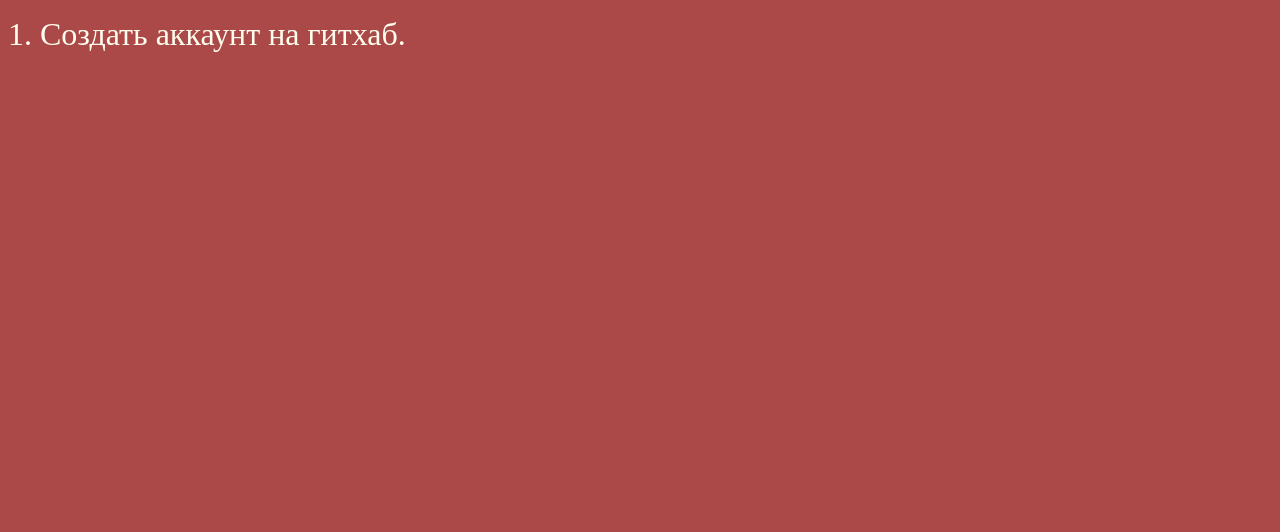
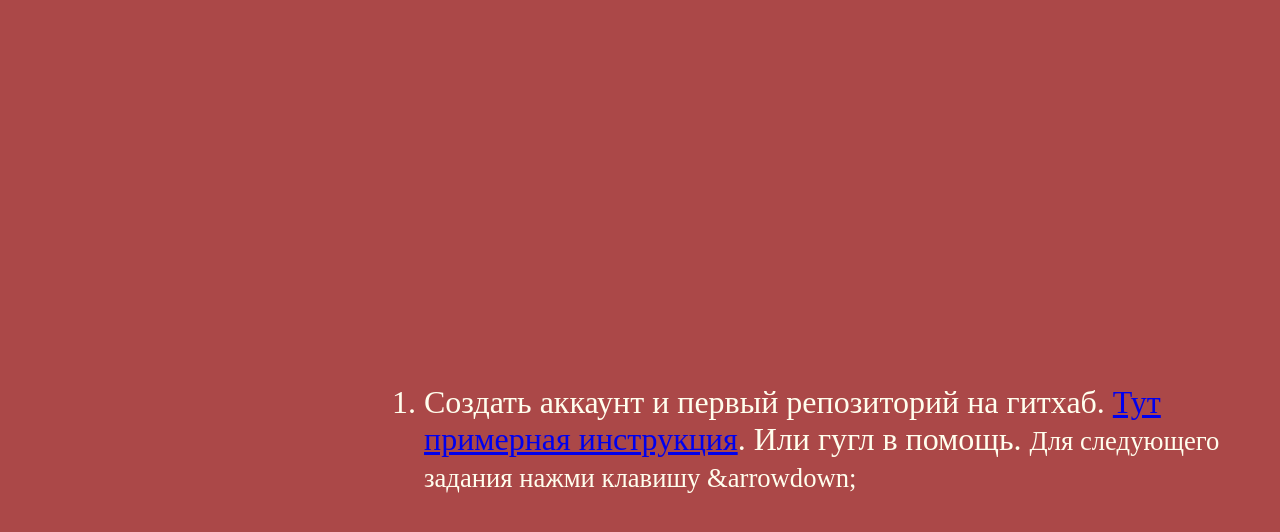
Before and after one commit to aligator28/aligator28.github.io, a plain HTML site: page index.html in a window 1280 px wide. Drawn offline with Linux system fonts and the light colour scheme.

Commit message:
Update index.html

```diff
--- a/index.html
+++ b/index.html
@@ -5,6 +5,7 @@
 	<link rel="stylesheet" type="text/css" href="css/style.css">
 	<title>Scroll</title>
 	<style type="text/css">
+		ol { margin-left: 30%; margin-top: 30%; }
 		ol li { color: #fffeee; font-size: 2em; }
 	</style>
 </head>
@@ -12,7 +13,10 @@
 	<div class="pages _1page" data-id="1">
 		<ol>
 			<li>
-				Создать аккаунт на гитхаб.
+				Создать аккаунт и первый репозиторий на гитхаб.
+				<a href="http://gotit.com.ua/administration-systems-i-services/kak-zalit-proekt-na-github-com.html">Тут примерная инструкция</a>.
+				Или гугл в помощь.
+				<small>Для следующего задания нажми клавишу &arrowdown;</small>
 			</li>
 		</ol>
 		<!--<img src="https://unsplash.it/800/600/?random" alt="fashion">-->
```
